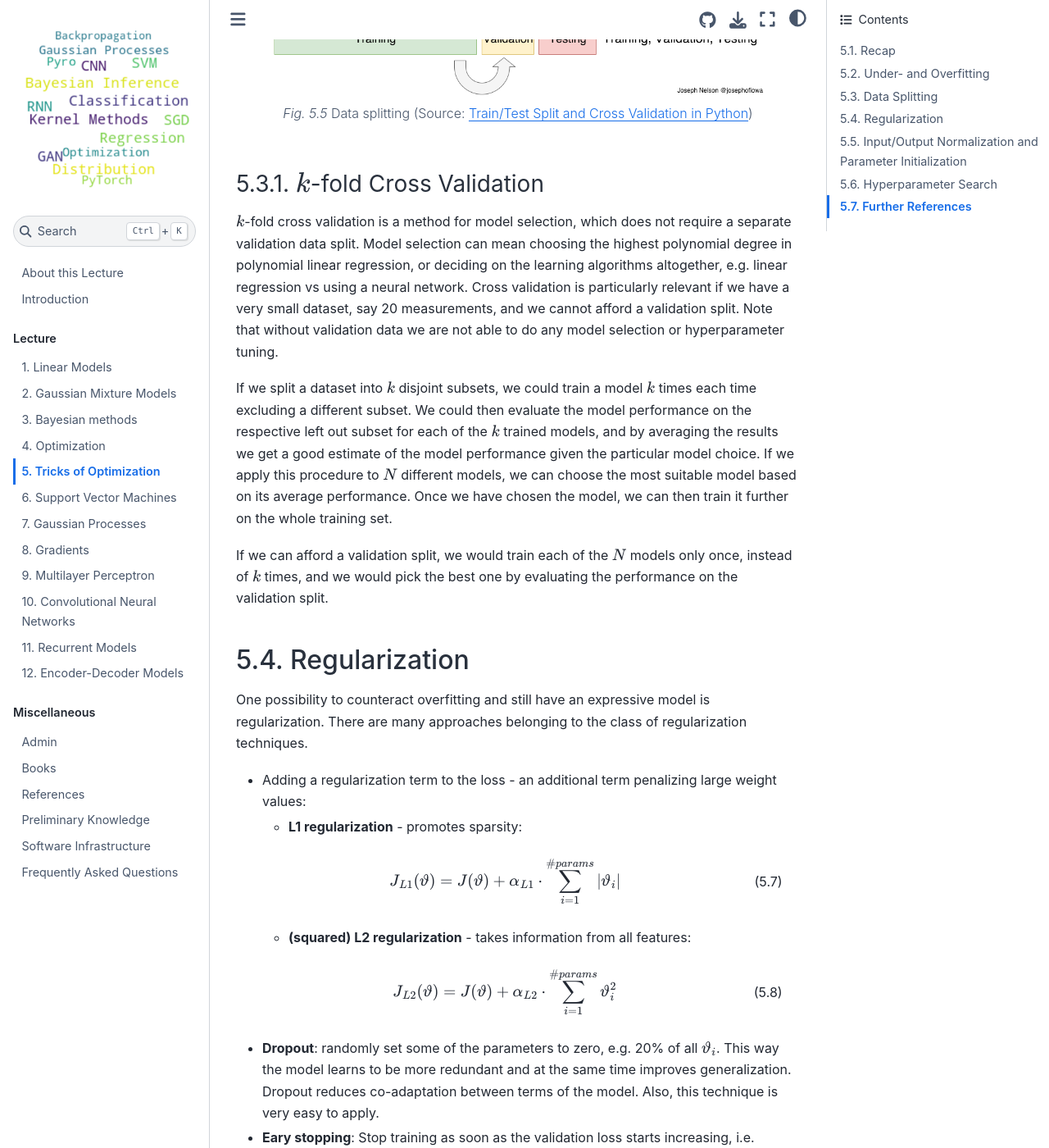
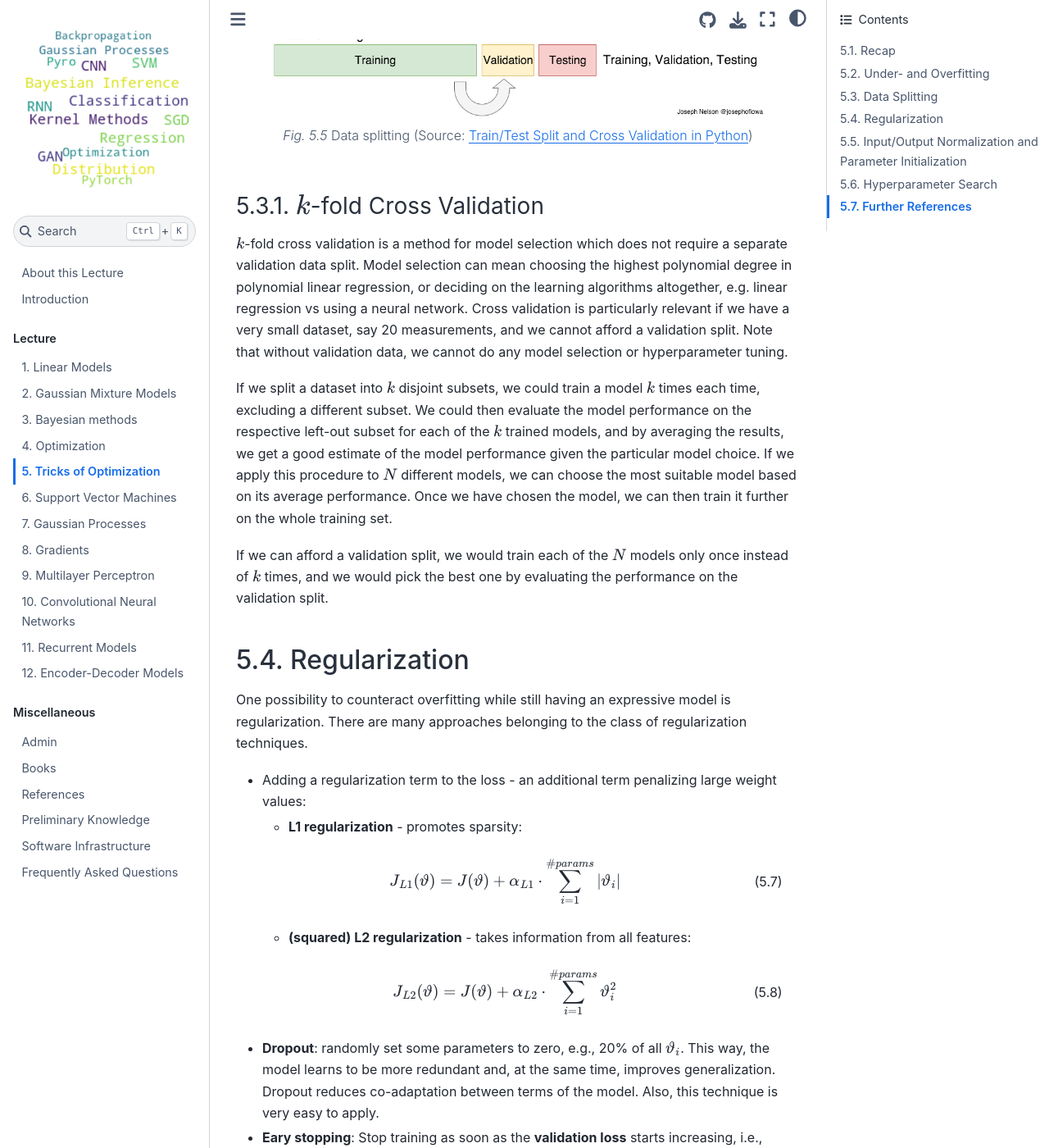
Before and after one commit to tumaer/SciML, a Jupyter Book: the page built from lecture/tricks.md, in a window 1280 px wide and 1400 px high, scrolled down 4783 px. Shown: the whole window at 82% size. Built offline with Jupyter Book 1.0.4 settings and Sphinx 7.4.7 and the Sphinx Book theme 1.1.4, drawn with Linux system fonts in a browser that asks for light colours; pages that are not in the unit, such as notebooks, are missing from menus; cross-references to code outside the pages are shown as plain code; some of the changed text lies outside the part shown.

Commit message:
updated tricks lecture

````diff
--- a/lecture/tricks.md
+++ b/lecture/tricks.md
@@ -14,7 +14,7 @@ We remind the reader that the polynomial linear regression
 
 $$h(x) = \vartheta_0 + \vartheta_1 \cdot x + ... + \vartheta_n \cdot x^n$$ (polynomial_linear_model)
 
-also represents a linear model in terms of its parameters $\vartheta_i$ (not to be confused with the first order model for $x \in \mathbb{R}^n$). And the general linear regression could be any linear combination of x-values lifted to a predefined basis space, e.g. exponent, sine, cosine, etc.:
+also represents a linear model in terms of its parameters $\vartheta_i$ (not to be confused with the first order model for $x \in \mathbb{R}^n$). The general linear regression could be any linear combination of x-values lifted to a predefined basis space, e.g., exponent, sine, cosine, etc.:
 
 $$h(x)=\vartheta_0 + \vartheta_1 \cdot x + \vartheta_2 \cdot x^2 + \vartheta_3 \cdot \exp(x) + \vartheta_4 \cdot \sin(x) + \vartheta_5 \cdot \tanh(x) + \vartheta_6 \cdot \sqrt{x} + ...$$ (general_linear_model)
 
@@ -115,15 +115,15 @@ Data splitting (Source: [Train/Test Split and Cross Validation in Python](https:
 
 ### $k$-fold Cross Validation
 
-$k$-fold cross validation is a method for model selection, which does not require a separate validation data split. Model selection can mean choosing the highest polynomial degree in polynomial linear regression, or deciding on the learning algorithms altogether, e.g. linear regression vs using a neural network. Cross validation is particularly relevant if we have a very small dataset, say 20 measurements, and we cannot afford a validation split. Note that without validation data we are not able to do any model selection or hyperparameter tuning.
+$k$-fold cross validation is a method for model selection which does not require a separate validation data split. Model selection can mean choosing the highest polynomial degree in polynomial linear regression, or deciding on the learning algorithms altogether, e.g. linear regression vs using a neural network. Cross validation is particularly relevant if we have a very small dataset, say 20 measurements, and we cannot afford a validation split. Note that without validation data, we cannot do any model selection or hyperparameter tuning.
 
-If we split a dataset into $k$ disjoint subsets, we could train a model $k$ times each time excluding a different subset. We could then evaluate the model performance on the respective left out subset for each of the $k$ trained models, and by averaging the results we get a good estimate of the model performance given the particular model choice. If we apply this procedure to $N$ different models, we can choose the most suitable model based on its average performance. Once we have chosen the model, we can then train it further on the whole training set.
+If we split a dataset into $k$ disjoint subsets, we could train a model $k$ times each time, excluding a different subset. We could then evaluate the model performance on the respective left-out subset for each of the $k$ trained models, and by averaging the results, we get a good estimate of the model performance given the particular model choice. If we apply this procedure to $N$ different models, we can choose the most suitable model based on its average performance. Once we have chosen the model, we can then train it further on the whole training set.
 
-If we can afford a validation split, we would train each of the $N$ models only once, instead of $k$ times, and we would pick the best one by evaluating the performance on the validation split.
+If we can afford a validation split, we would train each of the $N$ models only once instead of $k$ times, and we would pick the best one by evaluating the performance on the validation split.
 
 ## Regularization
 
-One possibility to counteract overfitting and still have an expressive model is regularization. There are many approaches belonging to the class of regularization techniques.
+One possibility to counteract overfitting while still having an expressive model is regularization. There are many approaches belonging to the class of regularization techniques.
 
 - Adding a regularization term to the loss - an additional term penalizing large weight values:
     - **L1 regularization** - promotes sparsity:
@@ -134,17 +134,17 @@ One possibility to counteract overfitting and still have an expressive model is
 
     $$J_{L2}(\vartheta) = J(\vartheta) + \alpha_{L2} \cdot \sum_{i=1}^{\#params} \vartheta_i^2$$ (l2_reg)
 
-- **Dropout**: randomly set some of the parameters to zero, e.g. 20% of all $\vartheta_i$. This way the model learns to be more redundant and at the same time improves generalization. Dropout reduces co-adaptation between terms of the model. Also, this technique is very easy to apply.
-- **Eary stopping**: Stop training as soon as the validation loss starts increasing, i.e. overfitting begins. This is also a very common and easy technique.
+- **Dropout**: randomly set some parameters to zero, e.g., 20% of all $\vartheta_i$. This way, the model learns to be more redundant and, at the same time, improves generalization. Dropout reduces co-adaptation between terms of the model. Also, this technique is very easy to apply.
+- **Eary stopping**: Stop training as soon as the **validation loss** starts increasing, i.e., overfitting begins. This is also a very common and easy technique.
 - etc.
 
 **$l_p$ norm**
 
-To better understand the additional regularization loss terms, we look at the general $l_p$ norm of the weight vector $w\in \mathbb{R}^m$:
+To better understand the additional regularization loss terms, we look at the general $l_p$ norm of the weight vector $w\in \mathbb{R}^m$ ($w\equiv \vartheta$):
 
 $$||w||_p=\left(\sum_{i=1}^n |w_i|^p\right)^{1/p} \quad \text{for } p \ge 1.$$ (lp_norm)
 
-In the special case $p=1$ we recover the L1 regularization term, and the squared version of $p=2$ corresponds to the L2 regularization term. Other special case is $p \to \infty$ leading to $||w||_{\infty}= \max \left\{ |w_1|,|w_2|,...,|w_{n}| \right\}$. We see that with increasing $p$ the larger terms dominate.
+In the special case $p=1$, we recover the L1 regularization term, and the squared version of $p=2$ corresponds to the L2 regularization term. Other special case is $p \to \infty$ leading to $||w||_{\infty}= \max \left\{ |w_1|,|w_2|,...,|w_{n}| \right\}$. We see that with increasing $p$, the larger terms dominate.
 
 ```{figure} ../imgs/tricks/lp_norm.png
 ---
@@ -165,23 +165,23 @@ We choose a linear model
 
 $$h(x) = \vartheta_0 + \vartheta_1 \cdot x$$ (simple_linear_model2)
 
-between the inputs $x\in \mathbb{R}$ and outputs $y\in \mathbb{R}$. In the case of the MSE loss, the gradient w.r.t. the parameters becomes
+between the input $x\in \mathbb{R}$ and output $y\in \mathbb{R}$. In the case of the MSE loss, the gradient w.r.t. the parameters becomes
 
 $$\nabla_{\vartheta} MSE(y,h_{\vartheta}(x)) = \sum_{i=1}^m \left(y^{(i)}-\vartheta_0-\vartheta_1 x^{(i)}\right)\left[\begin{array}{c}1 \\ x^{(i)}\end{array}\right].$$ (simple_linear_model2_grad)
 
 Assume that this linear model coincides with the true underlying model having $\vartheta^{true} = [\vartheta^{true}_0, \vartheta^{true}_1] = [1, 1]$. We are also given that the input $x$ has a mean and standard deviation over the dataset equal to $0$ and $0.001$.
 
-If we start a GD optimization from an initial $\vartheta^0 = [0, 0]$, we immediately see that the average gradient w.r.t $\vartheta_1$ will be 1000 times smaller than the one for $\vartheta_0$ because of the multiplication with $x$. Thus, we would need a learning rate small enough for $\vartheta_0$ and in the same time enough iterations for the convergence of $\vartheta_1$.
+If we start a GD optimization from an initial $\vartheta^0 = [0, 0]$, we immediately see that the average gradient w.r.t $\vartheta_1$ will be 1000 times smaller than the one for $\vartheta_0$ because of the multiplication with $x$. Thus, we would need a learning rate small enough for $\vartheta_0$ and, at the same time, enough iterations for the convergence of $\vartheta_1$.
 
 To alleviate this problem, we can normalize the inputs to zero mean and variance of one. This can be achieved by precomputing the mean $\mu=1/m \sum_{i=1}^m x^{(i)}$ and variance $\sigma^2=1/m \sum_{i=1}^m \left(x^{(i)}-\mu \right)^2$ of the inputs, and then transforming each input to
 
 $$\hat{x} = \frac{x-\mu}{\sigma}.$$ (input_normalization)
 
-If $x \in \mathbb{R}^n$ with $n > 1$, we would do that to each of the dimensions individually.
+If $x \in \mathbb{R}^n$ with $n > 1$, we would do that to each dimension individually.
 
 In signal processing, a similar transformation is called the [whitening transformation](https://en.wikipedia.org/wiki/Whitening_transformation) - the difference is that whitening considers correlations between the dimensions.
 
-> Note: Normalization should also be applied to the outputs $y$ as a similar problem of unfavorable magnitudes can be observed for them as well.
+> Note: Normalization should also be applied to the outputs $y$ as a similar problem of unfavorable magnitudes can also be observed for them.
 
 ### Case Study 2 - Parameter Initialization
 
@@ -211,11 +211,11 @@ name: learning_curve
 Effect of learning rate on training curves (Source: [CS231n CNNs for Visual Recognition](https://cs231n.github.io/neural-networks-3/))
 ```
 
-Further hyperparameters are e.g. the choice of model, the optimizer itself, batch size in SGD. You will see many of them related to each model later in the lecture.
+Further hyperparameters are, e.g., the choice of model, the optimizer itself, and batch size in SGD. You will see many of them related to each model later in the lecture.
 
 ### Learning Rate Scheduling
 
-We want to be able to dynamically adjust the learning rate $\eta$ towards a time-dependent learning rate $\eta(t)$. Some common scheduler for progressively decreasing the learning rate include
+We want to be able to dynamically adjust the learning rate $\eta$ towards a time-dependent learning rate $\eta(t)$. Some common schedulers for progressively decreasing the learning rate include
 
 $$
 \begin{aligned}
@@ -244,7 +244,7 @@ Training with learning rate scheduling (Source: {cite}`zhang2021`, [here](https:
 
 ### Recipe for Machine Learning
 
-If you are wondering how all of that fits together, Andrew Ng suggests the following general workflow (dev=validation split)
+If you are wondering how all of that fits together, Andrew Ng suggests the following general workflow (dev=validation split).
 
 ```{figure} ../imgs/tricks/ml_recipe.png
 ---
````
Also changed, not shown: other parts of lecture/tricks.md (+15 -15 lines).
